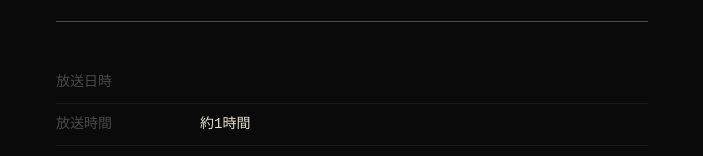
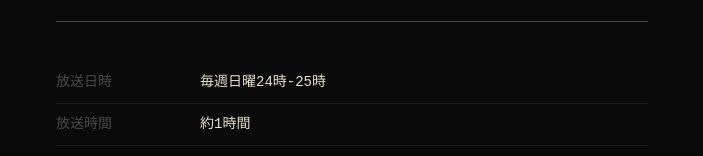
Before and after one commit to cassius-u/villa-radio, a plain HTML site: page index.html in a window 1280 px wide. Shown: the part 613-769 px from the top of the page, without its empty margins (288-991 px from the left). Drawn offline with Linux system fonts and the light colour scheme.

Commit message:
Update broadcast time in index.html

```diff
--- a/index.html
+++ b/index.html
@@ -276,7 +276,7 @@
 <div class="info-block">
   <div class="info-row">
     <span class="info-key">放送日時</span>
-    <span class="info-val"></span>
+    <span class="info-val">毎週日曜24時-25時</span>
   </div>
   <div class="info-row">
     <span class="info-key">放送時間</span>
```
